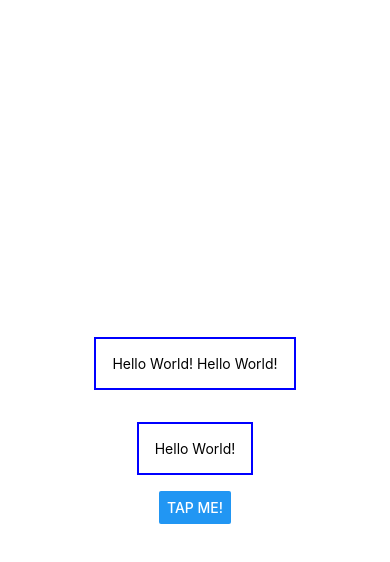
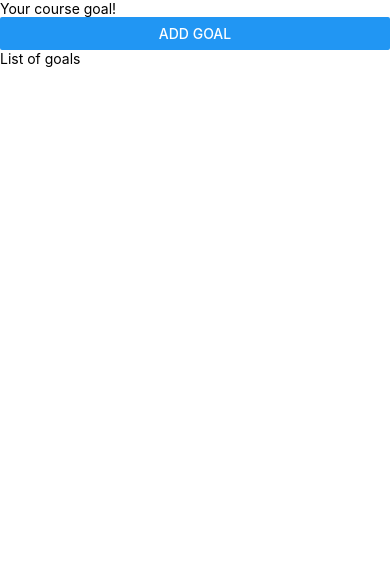
Before and after one commit to ankurhalder/reactnative, a React Native app: screen / in a window 390 px wide. Shown: the top 562 px of the page. Built offline with nearby package versions, Linux system fonts and the light colour scheme.

Commit message:
feat: replace dummy text with input field and button in App component

```diff
--- a/App.js
+++ b/App.js
@@ -1,28 +1,16 @@
-import { StyleSheet, Text, View, Button } from "react-native";
+import { StyleSheet, Text, View, TextInput, Button } from "react-native";
 
 export default function App() {
   return (
-    <View style={styles.container}>
+    <View>
       <View>
-        <Text style={styles.dummyText}>Hello World! Hello World!</Text>
+        <TextInput placeholder="Your course goal!" />
+        <Button title="Add Goal" />
+        <Text>List of goals</Text>
       </View>
-      <Text style={styles.dummyText}>Hello World!</Text>
-      <Button title="Tap me!" />
+      <View></View>
     </View>
   );
 }
 
-const styles = StyleSheet.create({
-  container: {
-    flex: 1,
-    backgroundColor: "#fff",
-    alignItems: "center",
-    justifyContent: "center",
-  },
-  dummyText: {
-    margin: 16,
-    borderWidth: 2,
-    borderColor: "blue",
-    padding: 16,
-  },
-});
+const styles = StyleSheet.create({});
```
